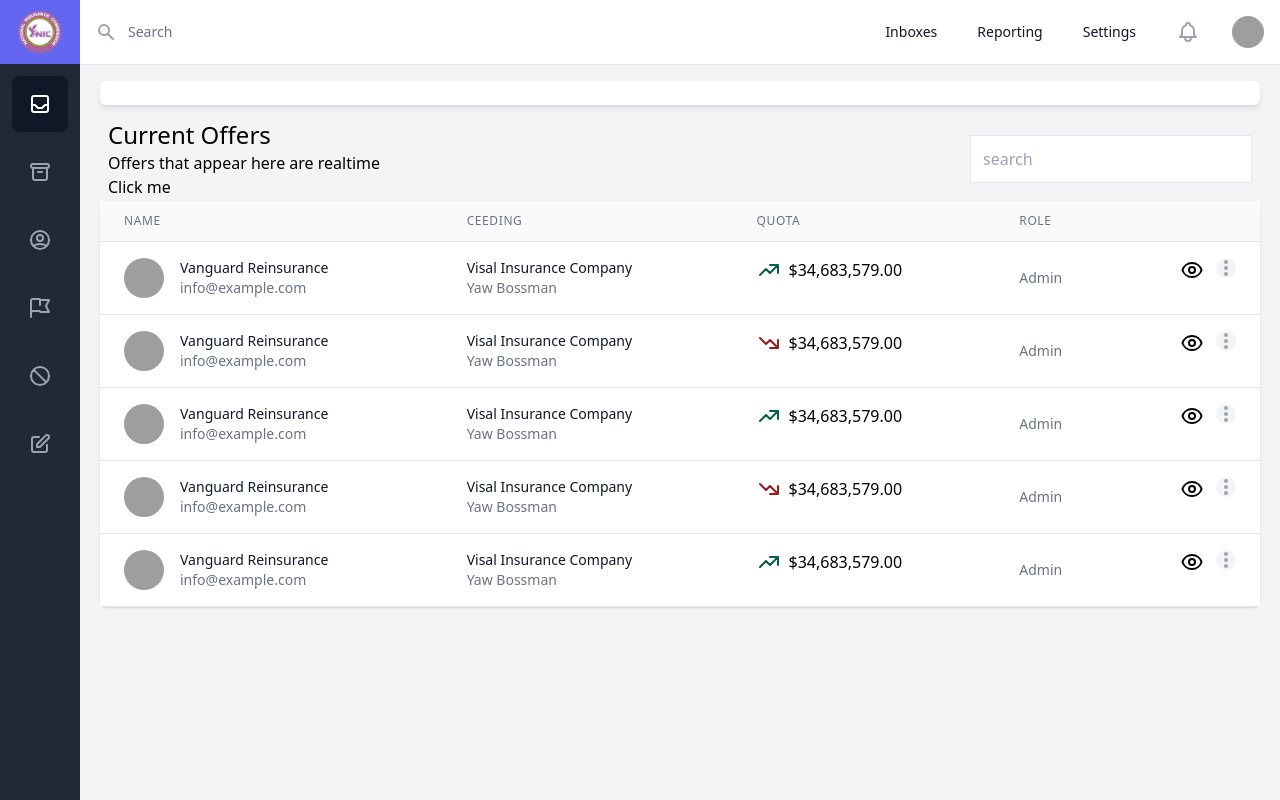
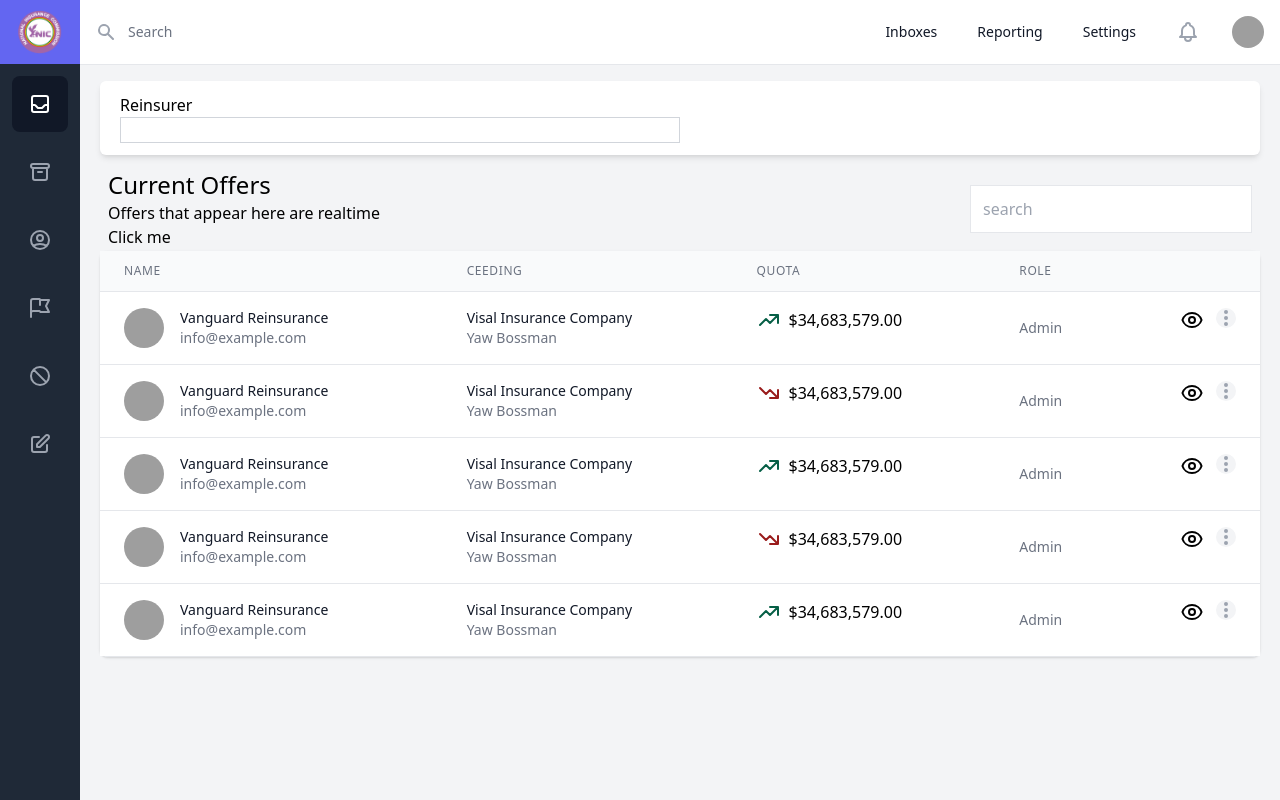
Before and after one commit to Khoby-790/template-nic, a React (Create React App) app: page /reports in a window 1280 px wide. Built offline with nearby package versions, Linux system fonts and the light colour scheme; grey boxes are pictures that could not be loaded.

Commit message:
--- Auto-Git Commit ---

```diff
--- a/src/pages/Reports/ReportQueryForm.tsx
+++ b/src/pages/Reports/ReportQueryForm.tsx
@@ -8,8 +8,11 @@ const ReportQueryForm = (props: Props) => {
     return (
         <Fragment>
             <div className="bg-white mx-5 py-3 mt-4 shadow-md rounded-md">
-                <div className="grid grid-cols-2 sm:grid-cols-1 md:grid-cols-2">
-                    <div className="flex flex-col"></div>
+                <div className="grid mx-5 grid-cols-2 sm:grid-cols-1 md:grid-cols-2">
+                    <div className="flex flex-col">
+                        <label htmlFor="">Reinsurer</label>
+                        <input type="text" className="border border-gray-300 outline-none focus:outline-none"/>
+                    </div>
                 </div>
             </div>
         </Fragment>
```
